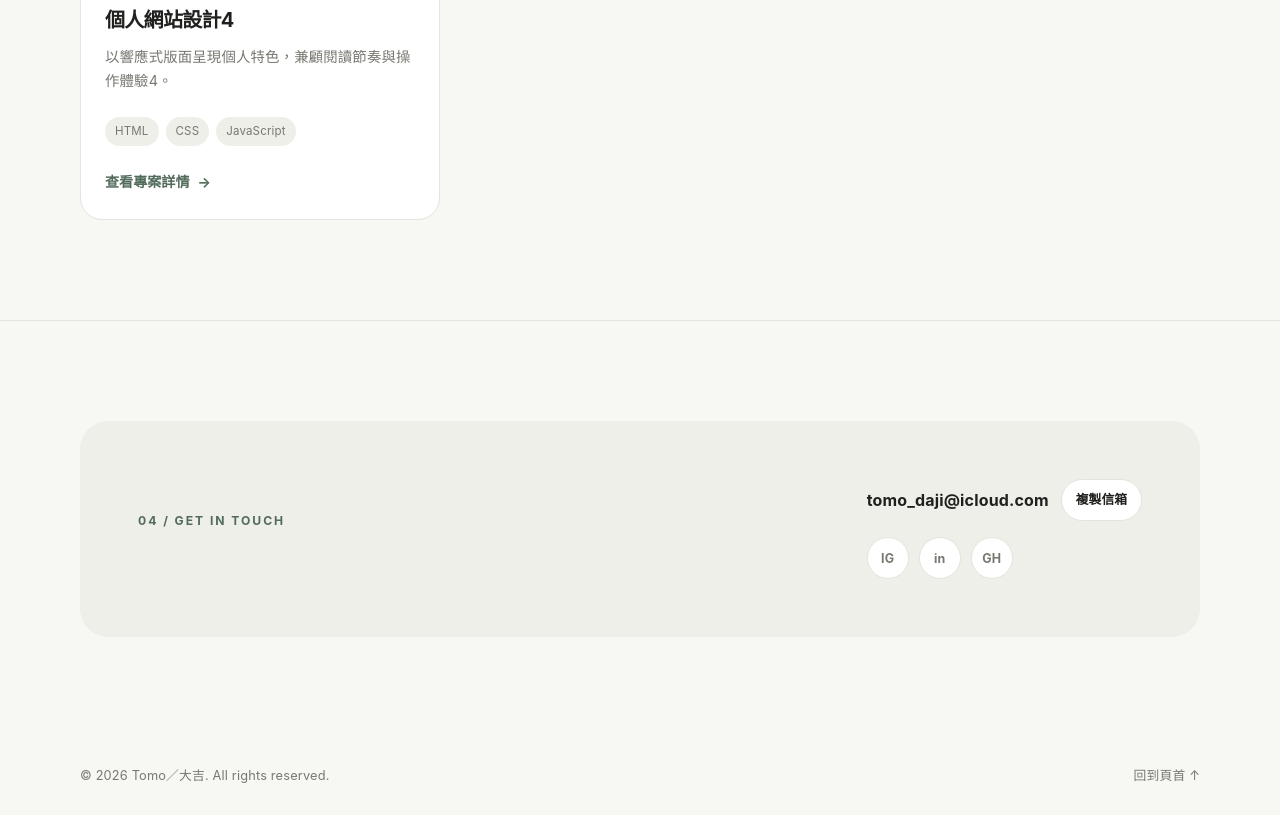
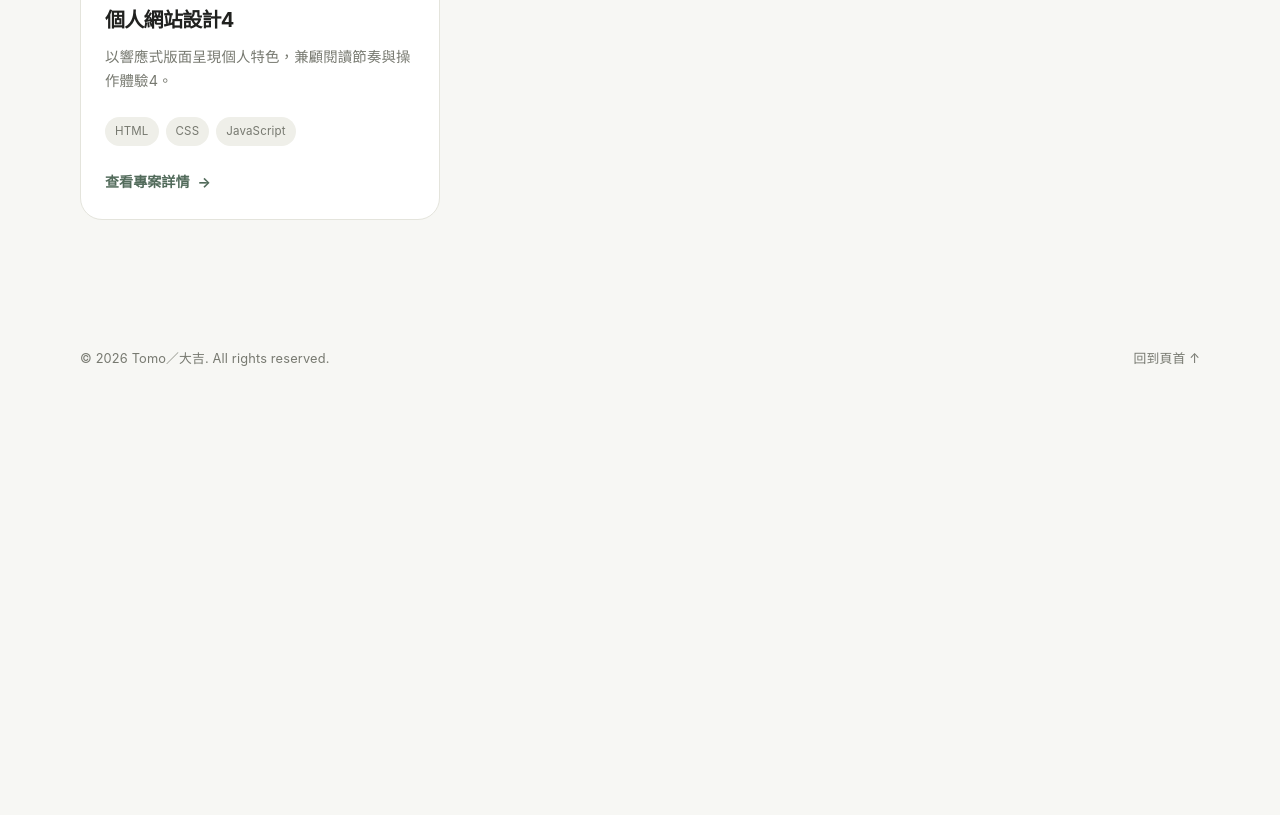
Before and after one commit to tomodaji777/homepage, a plain HTML site: page index.html in a window 1280 px wide. Shown: the part 2950-3765 px from the top of the page. After the commit the page ends 3348 px from the top, so only its background shows below. Drawn offline with Linux system fonts and the light colour scheme.

Commit message:
Update index.html

```diff
--- a/index.html
+++ b/index.html
@@ -301,23 +301,6 @@
         </div>
       </div>
     </section>
-
-    <section id="contact">
-      <div class="container reveal">
-        <div class="contact-panel">
-          <div><div class="section-kicker">04 / Get in touch</div></p></div>
-          <div class="contact-actions">
-            <div class="email-row"><a href="mailto:tomo_daji@icloud.com" id="emailAddress">tomo_daji@icloud.com</a><button class="copy-button" id="copyEmail" type="button">複製信箱</button></div>
-            <div class="socials" aria-label="社群連結">
-              <!-- 請將下方 # 替換成你的真實社群網址；尚未提供網址，因此先不放入虛構連結。 -->
-              <a class="social-link" href="#" aria-label="Instagram（請設定連結）" title="請填入 Instagram 網址">IG</a>
-              <a class="social-link" href="#" aria-label="LinkedIn（請設定連結）" title="請填入 LinkedIn 網址">in</a>
-              <a class="social-link" href="#" aria-label="GitHub（請設定連結）" title="請填入 GitHub 網址">GH</a>
-            </div>
-          </div>
-        </div>
-      </div>
-    </section>
   </main>
 
   <footer><div class="container footer-inner"><span>© <span id="year"></span> Tomo／大吉. All rights reserved.</span><a href="#top">回到頁首 ↑</a></div></footer>
```
